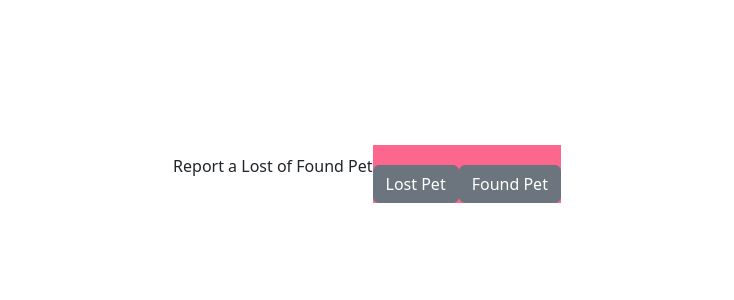
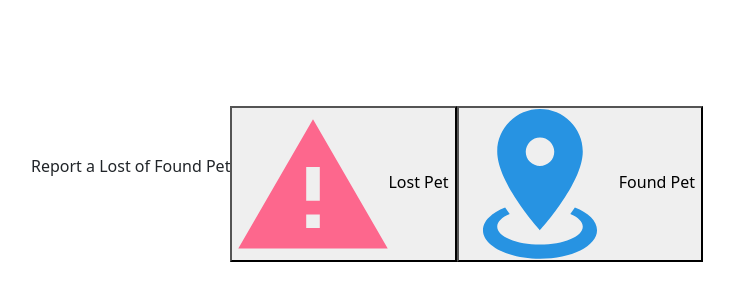
Before and after one commit to Code-the-Dream-School/cc-prac-team1-front, a React (Create React App) app: page /selectlostorfound in a window 1280 px wide. Shown: the part 226-526 px from the top of the page, without its empty margins (273-1007 px from the left). Built offline with nearby package versions, Linux system fonts and the light colour scheme.

Commit message:
added icons pending stypling

```diff
--- a/src/components/pages/LostOrFoundChoice.js
+++ b/src/components/pages/LostOrFoundChoice.js
@@ -1,16 +1,18 @@
-import { Container, Button } from "reactstrap";
+import { Container } from "reactstrap";
 import { useNavigate } from "react-router-dom";
 import "./css/LostOrFoundChoice.css";
+import FoundIcon from  "../../creative-assets/found-icon.js"
+import LostIcon from "../../creative-assets/lost-icon";
 
 const LostOrFound = () => {
   const goToAddPet = useNavigate();
 
   return (
-    <Container className="center-container">
+    <Container className="center-container" >
       <p>Report a Lost of Found Pet</p>
       <div className="center-button">
-        <Button onClick={() => goToAddPet("/addlostpet")}>Lost Pet</Button>
-        <Button onClick={() => goToAddPet("/addfoundpet")}>Found Pet</Button>
+      <LostIcon navigation ={goToAddPet}/>
+       <FoundIcon navigation ={goToAddPet} />
       </div>
     </Container>
   );
--- a/src/components/pages/css/LostOrFoundChoice.css
+++ b/src/components/pages/css/LostOrFoundChoice.css
@@ -11,7 +11,7 @@
     justify-content: center;
     align-items: center;
     padding-top: 20px;
-    background-color: #FD678D;
+
 }
 
 .prompt {
--- a/src/components/pages/map.js
+++ b/src/components/pages/map.js
@@ -1,32 +1,32 @@
-import React, { useEffect } from "react";
-import L from "leaflet";
-import "leaflet/dist/leaflet.css";
-import "bootstrap/dist/css/bootstrap.min.css";
-import "./css/Map.css";
+// import React, { useEffect } from "react";
+// import L from "leaflet";
+// import "leaflet/dist/leaflet.css";
+// import "bootstrap/dist/css/bootstrap.min.css";
+// import "./css/Map.css";
 
-const MapComponent = () => {
-  useEffect(() => {
-    const location = [29.4241, -98.4936]; // San Antonio, Texas coordinates. These will be provided by the user. For now, they are hardcoded.
+// const MapComponent = () => {
+//   useEffect(() => {
+//     const location = [29.4241, -98.4936]; // San Antonio, Texas coordinates. These will be provided by the user. For now, they are hardcoded.
 
-    const map = L.map("map").setView(location, 13);
-    L.tileLayer("https://{s}.tile.openstreetmap.org/{z}/{x}/{y}.png", {
-      attribution:
-        'Map data © <a href="https://openstreetmap.org">OpenStreetMap</a> contributors',
-    }).addTo(map);
-  }, []);
+//     const map = L.map("map").setView(location, 13);
+//     L.tileLayer("https://{s}.tile.openstreetmap.org/{z}/{x}/{y}.png", {
+//       attribution:
+//         'Map data © <a href="https://openstreetmap.org">OpenStreetMap</a> contributors',
+//     }).addTo(map);
+//   }, []);
 
-  return (
-    <div style={{ position: "relative" }}>
-      <div className="map-button-container">
-        <button className="map-button-primary">Button 1</button>
-        <button className="map-button-secondary">Button 2</button>
-      </div>
-      <div
-        id="map"
-        style={{ height: "100vh", width: "100vw" }}
-      ></div>
-    </div>
-  );
-};
+//   return (
+//     <div style={{ position: "relative" }}>
+//       <div className="map-button-container">
+//         <button className="map-button-primary">Button 1</button>
+//         <button className="map-button-secondary">Button 2</button>
+//       </div>
+//       <div
+//         id="map"
+//         style={{ height: "100vh", width: "100vw" }}
+//       ></div>
+//     </div>
+//   );
+// };
 
-export default MapComponent;
+// export default MapComponent;
--- /dev/null
+++ b/src/creative-assets/found-icon.js
@@ -0,0 +1,10 @@
+
+const FoundIcon = ({navigation}) =>{
+    return(
+       <button onClick={() => navigation("/addfoundpet")} ><svg width="150" height="150" viewBox="0 0 200 263" fill="none" xmlns="http://www.w3.org/2000/svg">
+<path d="M100 0C141.375 0 175 33.25 175 74.375C175 130.125 100 212.5 100 212.5C100 212.5 25 130.125 25 74.375C25 33.25 58.625 0 100 0ZM100 50C93.3696 50 87.0107 52.6339 82.3223 57.3223C77.6339 62.0107 75 68.3696 75 75C75 81.6304 77.6339 87.9893 82.3223 92.6777C87.0107 97.3661 93.3696 100 100 100C106.63 100 112.989 97.3661 117.678 92.6777C122.366 87.9893 125 81.6304 125 75C125 68.3696 122.366 62.0107 117.678 57.3223C112.989 52.6339 106.63 50 100 50ZM200 212.5C200 240.125 155.25 262.5 100 262.5C44.75 262.5 0 240.125 0 212.5C0 196.375 15.25 182 38.875 172.875L46.875 184.25C33.375 189.875 25 197.625 25 206.25C25 223.5 58.625 237.5 100 237.5C141.375 237.5 175 223.5 175 206.25C175 197.625 166.625 189.875 153.125 184.25L161.125 172.875C184.75 182 200 196.375 200 212.5Z" fill="#2793E2"/>
+</svg> Found Pet</button>
+    )
+}
+
+export default FoundIcon;
--- /dev/null
+++ b/src/creative-assets/lost-icon.js
@@ -0,0 +1,11 @@
+
+
+const LostIcon = ({navigation}) =>{
+    return(
+   <button onClick={() => navigation("/addlostpet")} > <svg width="150" height="150" viewBox="0 0 276 238" fill="none" xmlns="http://www.w3.org/2000/svg">
+<path d="M150.5 150H125.5V87.5H150.5M150.5 200H125.5V175H150.5M0.5 237.5H275.5L138 0L0.5 237.5Z" fill="#FD678D"/>
+</svg>Lost Pet </button>
+    )
+}
+
+export default LostIcon;
```
